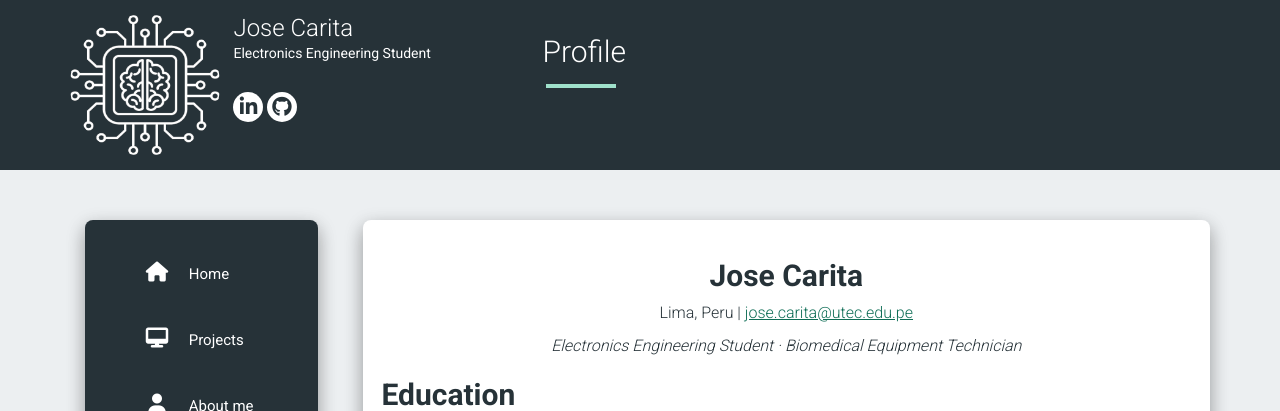
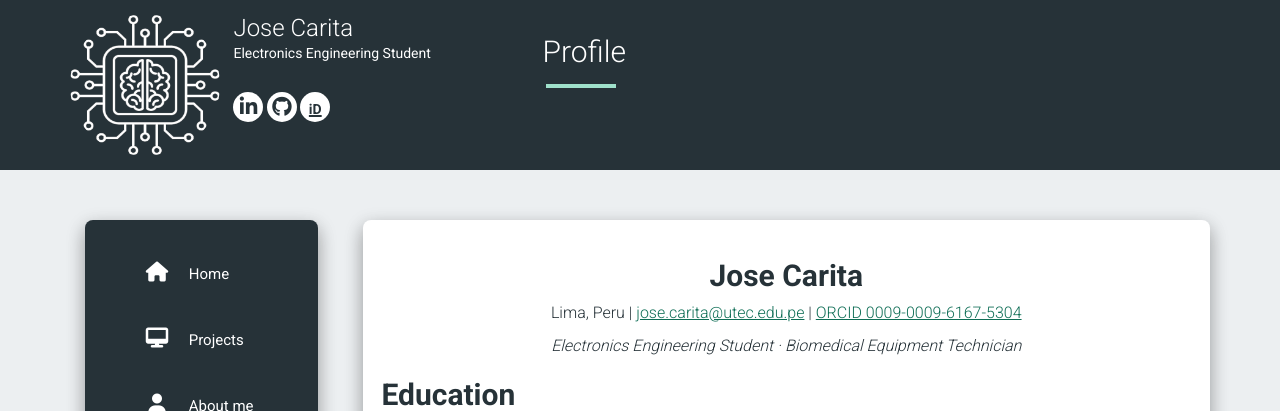
Before and after one commit to josecarita/josecarita.github.io, a Jekyll site: the page built from resume.md, in a window 1280 px wide. Shown: the top 411 px of the page. Built offline with Jekyll 4.4.1, drawn with Linux system fonts in a browser that asks for light colours; nearby versions of some CDN libraries.

Commit message:
Add ORCID link
Co-Authored-By: Claude Opus 5.5 <noreply@anthropic.com>

```diff
--- a/_config.yml
+++ b/_config.yml
@@ -22,6 +22,7 @@ social:
   links:
     - https://www.linkedin.com/in/jose-carita
     - https://github.com/josecarita
+    - https://orcid.org/0009-0009-6167-5304
 
 exclude:
   - Gemfile
--- a/_data/social.json
+++ b/_data/social.json
@@ -6,5 +6,10 @@
   {
     "icon": "fa-github",
     "link": "https://github.com/josecarita"
+  },
+  {
+    "text": "iD",
+    "title": "ORCID",
+    "link": "https://orcid.org/0009-0009-6167-5304"
   }
 ]
--- a/_includes/social_links.html
+++ b/_includes/social_links.html
@@ -1,5 +1,5 @@
 <div class="social-icons">
     {% for link in site.data.social %}
-    <a class="icon" target="_blank" href="{{ link.link }}"><i class="fa {{ link.icon }}"></i></a>
+    <a class="icon" target="_blank" rel="noopener" href="{{ link.link }}"{% if link.title %} title="{{ link.title }}"{% endif %}>{% if link.icon %}<i class="fa {{ link.icon }}"></i>{% else %}<span class="icon-text">{{ link.text }}</span>{% endif %}</a>
     {% endfor %}
 </div>
--- a/resume.md
+++ b/resume.md
@@ -5,7 +5,7 @@ permalink: /resume/
 ---
 <div align="center">
   <h2><b>Jose Carita</b></h2>
-  <p>Lima, Peru | <a href="mailto:jose.carita@utec.edu.pe">jose.carita@utec.edu.pe</a></p>
+  <p>Lima, Peru | <a href="mailto:jose.carita@utec.edu.pe">jose.carita@utec.edu.pe</a> | <a href="https://orcid.org/0009-0009-6167-5304">ORCID 0009-0009-6167-5304</a></p>
   <i>Electronics Engineering Student · Biomedical Equipment Technician</i>
 </div>
 
--- a/static/css/main.css
+++ b/static/css/main.css
@@ -237,3 +237,8 @@ footer {
     color: var(--slate-muted);
     font-size: 11px;
 }
+
+.icon-text {
+    font-size: 14px;
+    font-weight: 700;
+}
```
Also changed, not shown: about.md (+1 -0 lines).
